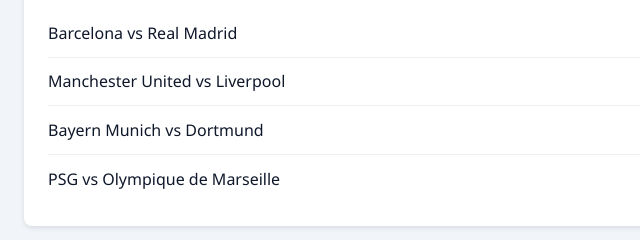
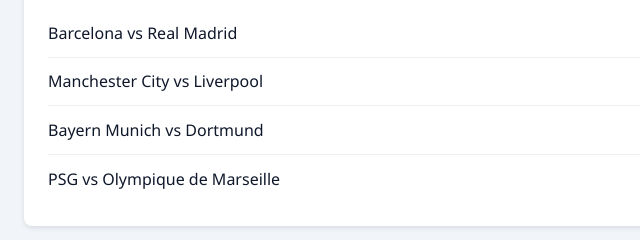
Before and after one commit to ivyduk/sports, a plain HTML site: page index.html in a window 1280 px wide. Shown: the part 252-492 px from the top of the page, 48-688 px from the left. Drawn offline with Linux system fonts and the light colour scheme.

Commit message:
update match team

```diff
--- a/index.html
+++ b/index.html
@@ -32,7 +32,7 @@
                 <div class="time">72'</div>
             </div>
             <div class="match">
-                <div class="teams">Manchester United vs Liverpool</div>
+                <div class="teams">Manchester City vs Liverpool</div>
                 <div class="score">0 - 0</div>
                 <div class="time">35'</div>
             </div>
```
